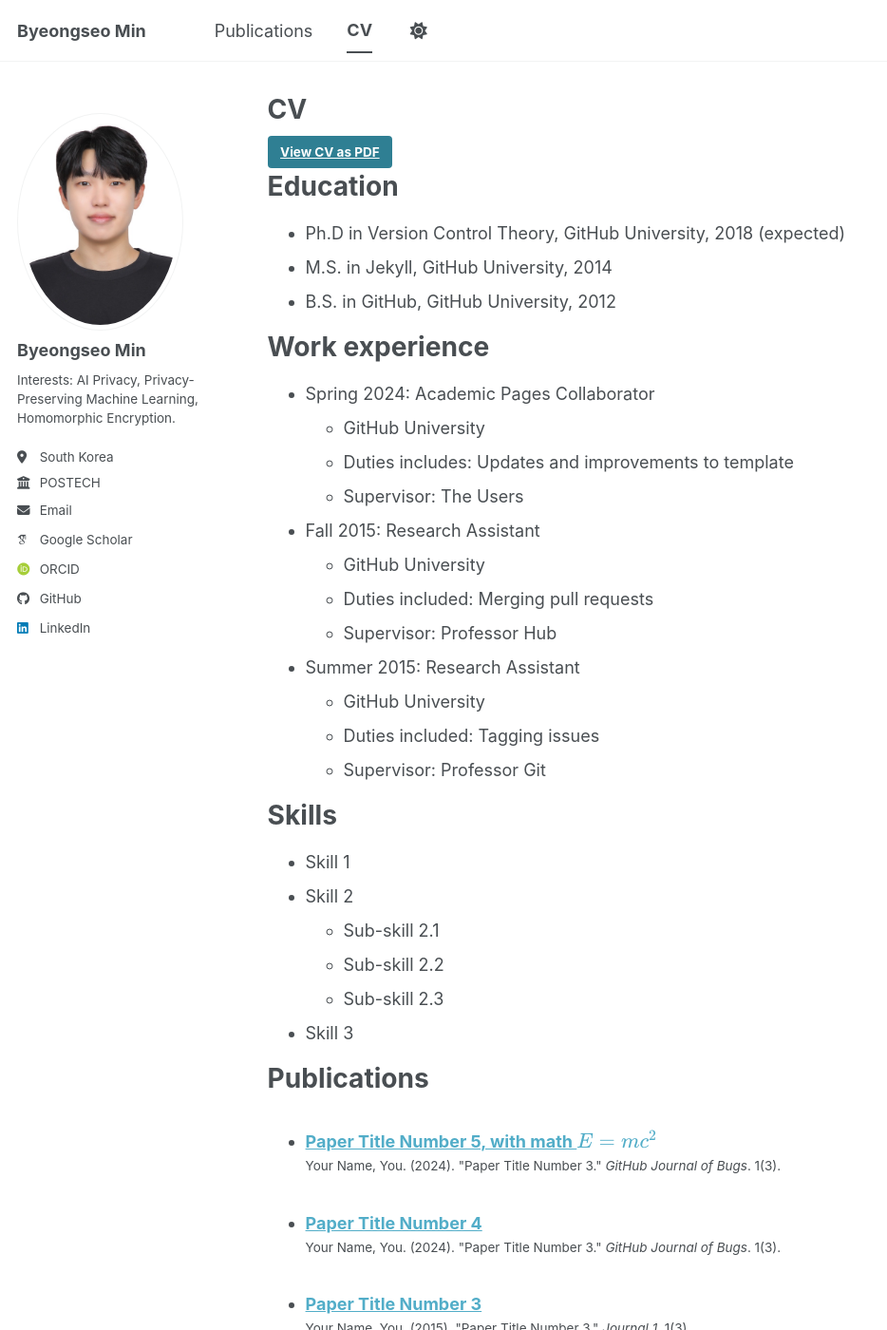
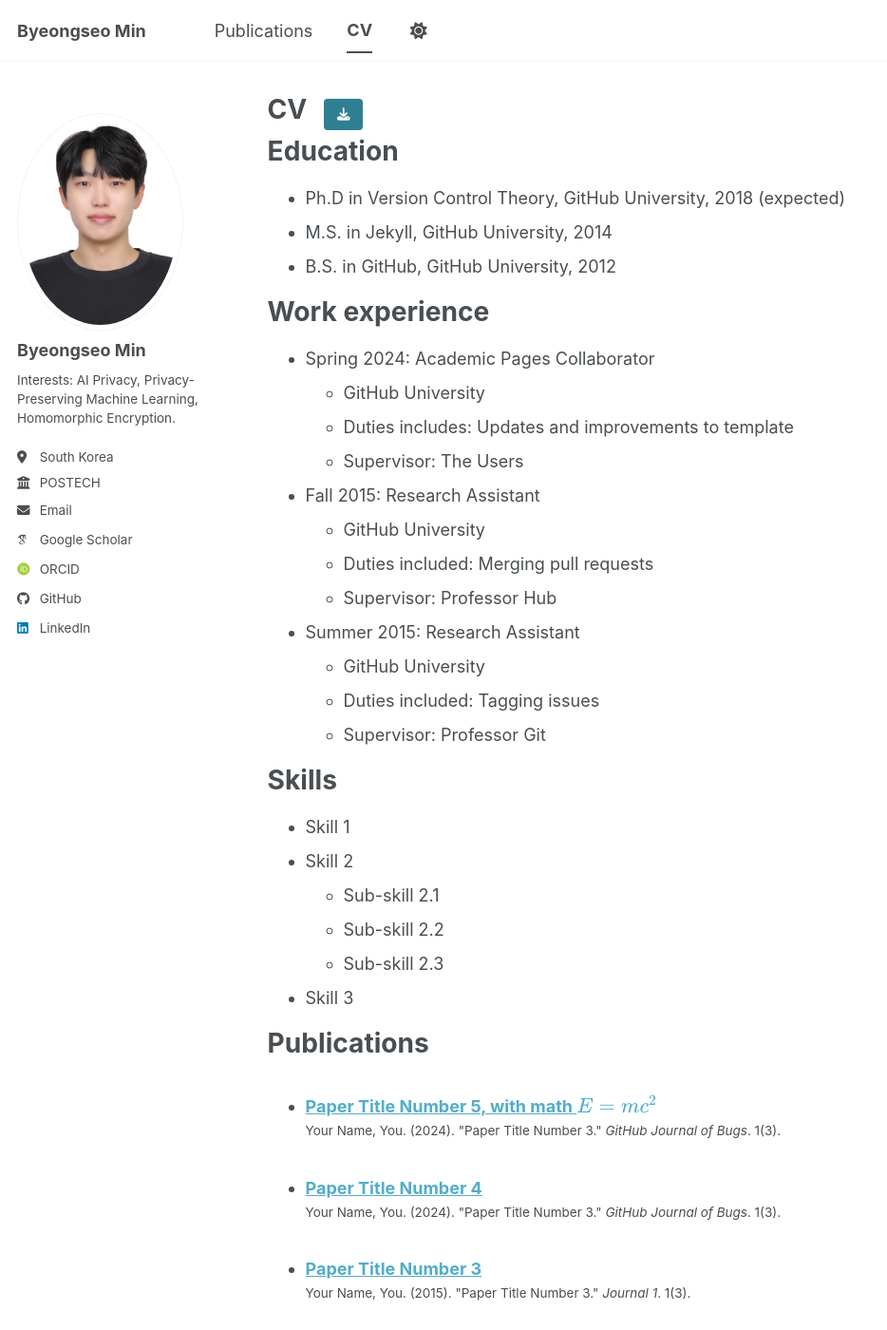
Before and after one commit to byeongseomin51/byeongseomin51.github.io, a Jekyll site: the page built from _pages/cv.md, in a window 1280 px wide and 1400 px high. Shown: the whole window at 95% size, without its empty margins (0-934 px from the left). Built offline with Jekyll 4.4.1, drawn with Linux system fonts in a browser that asks for light colours; some web fonts are replaced; a script bundle is joined from its source files by our own code; library files that are not in the unit come from our copies.

Commit message:
modify CV button placement

```diff
--- a/_layouts/archive.html
+++ b/_layouts/archive.html
@@ -17,12 +17,14 @@ layout: default
 
   <div class="archive">
     {% unless page.header.overlay_color or page.header.overlay_image %}
-      <h1 class="page__title">{{ page.title }}</h1>
-      {% if page.permalink == "/cv/" %}
-        <div class="cv-download-links">
-          <a href="{{ base_path }}/files/cv.pdf" class="btn btn--primary" target="_blank" rel="noopener noreferrer">View CV as PDF</a>
-        </div>
-      {% endif %}
+      <div class="page__title-wrapper">
+        <h1 class="page__title">{{ page.title }}</h1>
+        {% if page.permalink == "/cv/" %}
+          <div class="cv-download-links">
+            <a href="{{ base_path }}/files/cv.pdf" class="btn btn--primary" target="_blank" rel="noopener noreferrer"><i class="fas fa-download"></i></a>
+          </div>
+        {% endif %}
+      </div>
     {% endunless %}
     {{ content }}
   </div>
--- a/_sass/layout/_page.scss
+++ b/_sass/layout/_page.scss
@@ -41,6 +41,13 @@
   & + .page__meta {
     margin-top: -0.5em;
   }
+}
+
+.page__title-wrapper {
+  display: flex;
+  align-items: center; /* Vertically center the items */
+  gap: 1em; /* Add some space between the title and the button */
+  flex-wrap: wrap; /* Allow items to wrap on smaller screens */
 }
 
 .page__lead {
```
